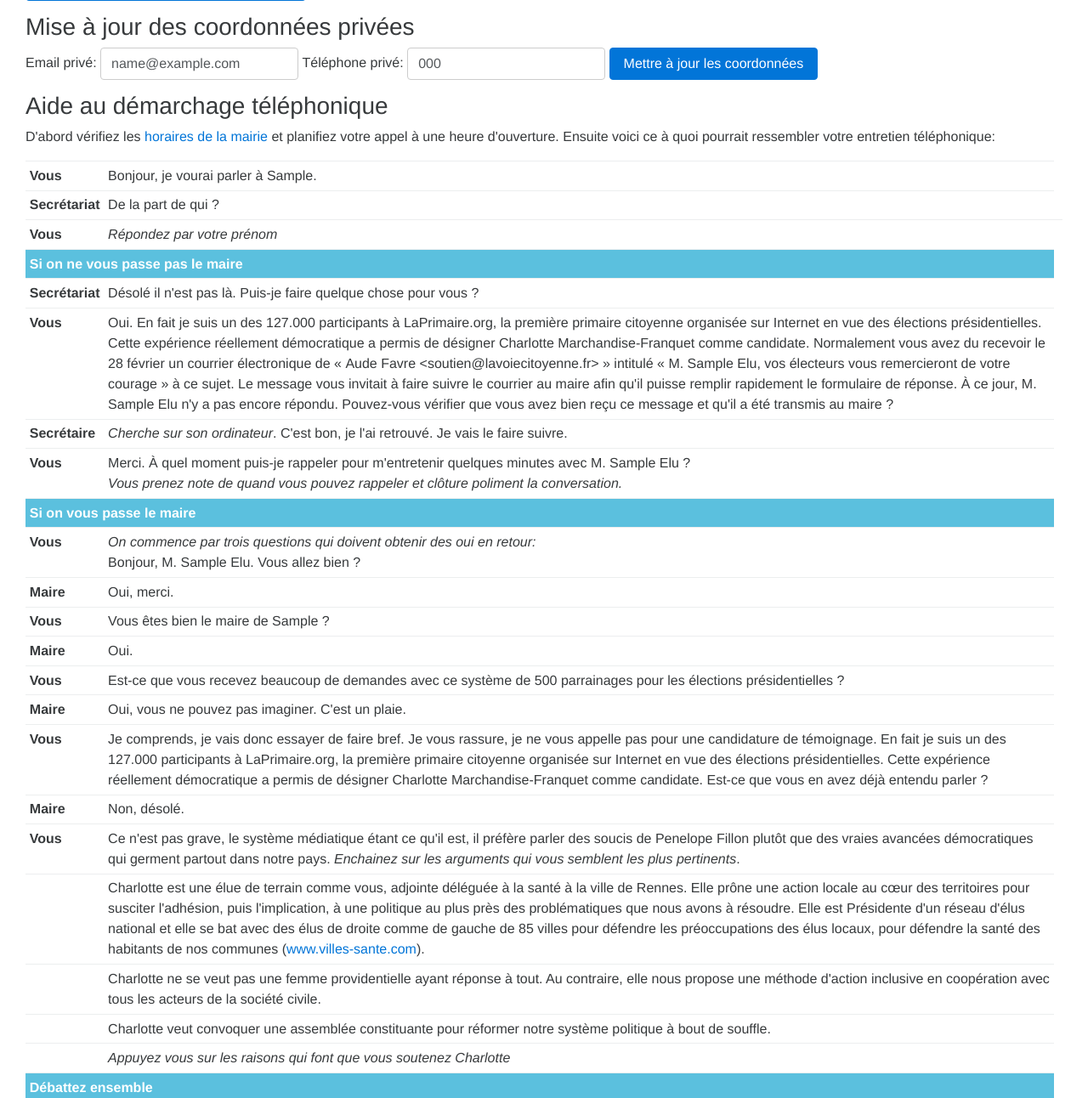
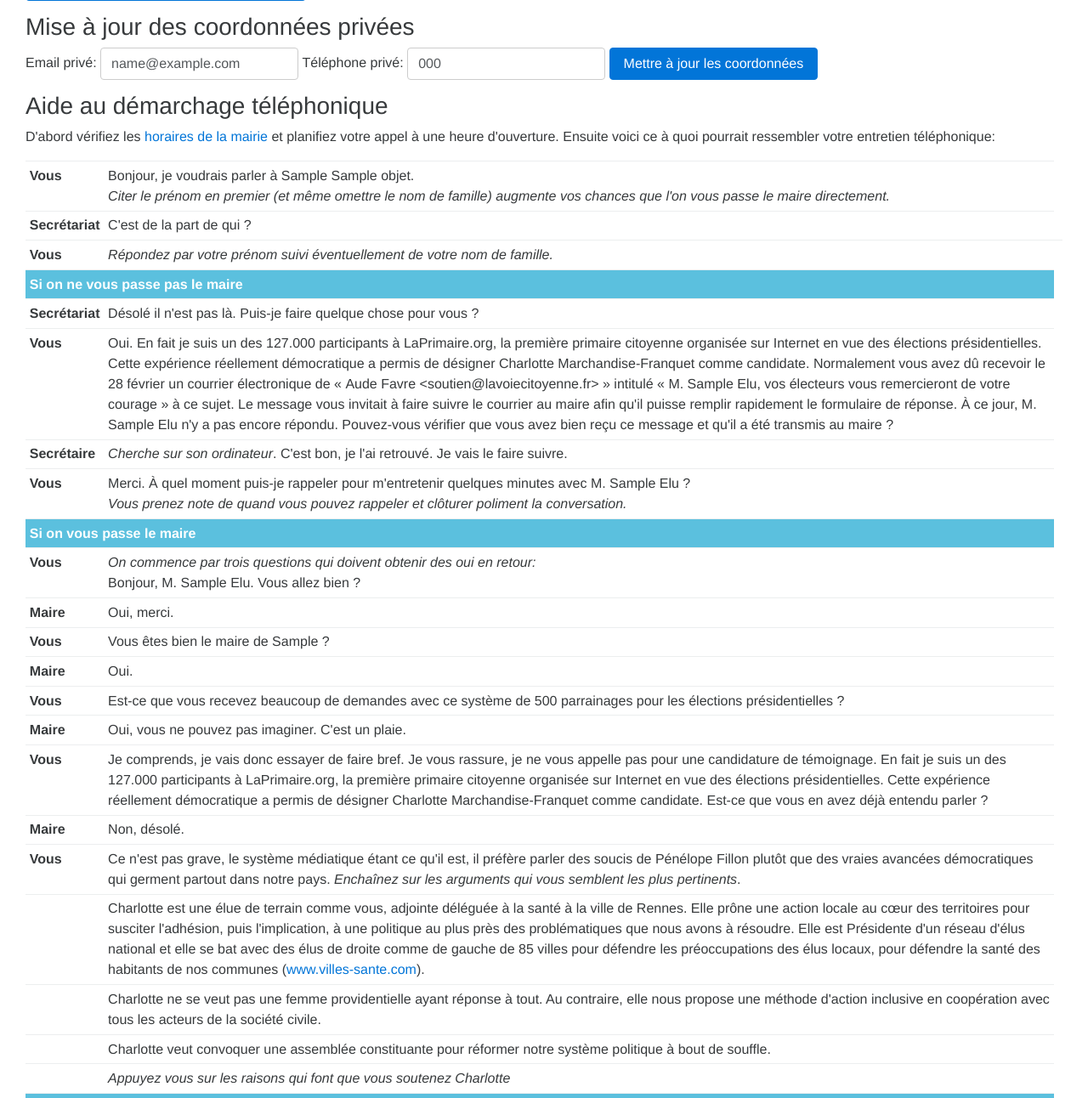
Before and after one commit to rhertzog/parrainage, a Django app: template parrainage/app/templates/elu-detail.html in a window 1280 px wide. Shown: the part 783-2075 px from the top of the page at 85% size. Run offline with Django 3.2, Linux system fonts and the light colour scheme; a user stored in the database is signed in; tables that the repository leaves empty hold one stand-in row (values such as "Sample post"); the template is opened without the code that fills it: values that come from a table or form of the project are taken from there, most other values are stand-ins (such as "Sample title", 1, 10 or a date in 2020); some libraries are stand-ins or nearby versions.

Commit message:
Relecture entretien téléphonique

```diff
--- a/parrainage/app/templates/elu-detail.html
+++ b/parrainage/app/templates/elu-detail.html
@@ -157,10 +157,15 @@
 	d'ouverture. Ensuite voici ce à quoi pourrait ressembler votre
 	entretien téléphonique:</p>
 	<table class="table table-sm table-hover">
-	    <tr><th>Vous</th><td>Bonjour, je vourai parler à
-		    {{ object.first_name }}.</td></tr>
-	    <tr><th>Secrétariat</th><td>De la part de qui ?</td></tr>
-	    <tr><th>Vous</th><td><em>Répondez par votre prénom</em><td></tr>
+	    <tr><th>Vous</th><td>Bonjour, je voudrais parler à
+		    {{ object.first_name }} {{ objet.family_name }}.<br/>
+		    <em>Citer le prénom en premier (et même omettre le
+			nom de famille) augmente vos chances que l'on vous
+			passe le maire directement.</em>
+		</td></tr>
+	    <tr><th>Secrétariat</th><td>C'est de la part de qui ?</td></tr>
+	    <tr><th>Vous</th><td><em>Répondez par votre prénom suivi
+			éventuellement de votre nom de famille.</em><td></tr>
 	    <tr class="bg-info text-white"><th colspan="2">Si on ne vous passe pas le maire</th></tr>
 	    <tr><th>Secrétariat</th><td>Désolé il n'est pas là.
 		    Puis-je faire quelque chose pour vous ?</td></tr>
@@ -169,7 +174,7 @@
 		citoyenne organisée sur Internet en vue des élections
 		présidentielles. Cette expérience réellement démocratique
 		a permis de désigner Charlotte Marchandise-Franquet comme
-		candidate. Normalement vous avez du recevoir le 28 février
+		candidate. Normalement vous avez dû recevoir le 28 février
 		un courrier électronique de « Aude Favre
 		&lt;soutien@lavoiecitoyenne.fr&gt; » intitulé
 		« {% if object.gender == 'F' %}Mme{% else %}M.{% endif %}
@@ -191,7 +196,7 @@
 		    {% if object.gender == 'F' %}Mme{% else %}M.{% endif %}
 		{{ object.family_name|title }} ?<br/>
 		<em>Vous prenez note de quand vous pouvez rappeler et
-		    clôture poliment la conversation.</em>
+		    clôturer poliment la conversation.</em>
 		</td></tr>
 	    <tr class="bg-info text-white"><th colspan="2">Si on vous passe le maire</th></tr>
 	    <tr><th>Vous</th><td><em>On commence par trois questions qui
@@ -222,9 +227,9 @@
 	    <tr><th>Maire</th><td>Non, désolé.</td></tr>
 	    <tr><th>Vous</th><td>Ce n'est pas grave, le système médiatique
 		    étant ce qu'il est, il préfère parler des soucis de
-		    Penelope Fillon plutôt que des vraies avancées
+		    Pénélope Fillon plutôt que des vraies avancées
 		    démocratiques qui germent partout dans notre pays.
-		    <em>Enchainez sur les arguments qui vous semblent les plus
+		    <em>Enchaînez sur les arguments qui vous semblent les plus
 			pertinents</em>.</td></tr>
 	    <tr><th></th><td>Charlotte est une élue de terrain comme vous,
 		    adjointe déléguée à la santé à la ville de Rennes.
```
